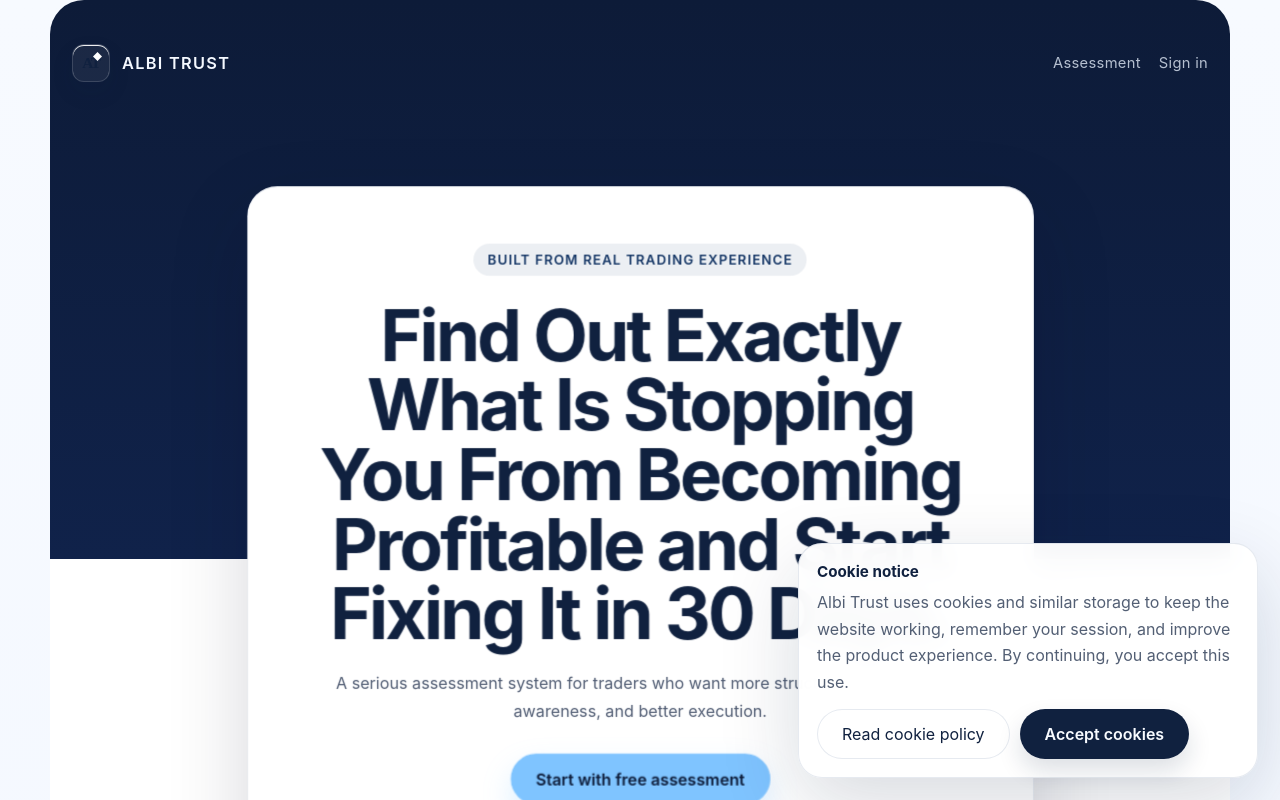
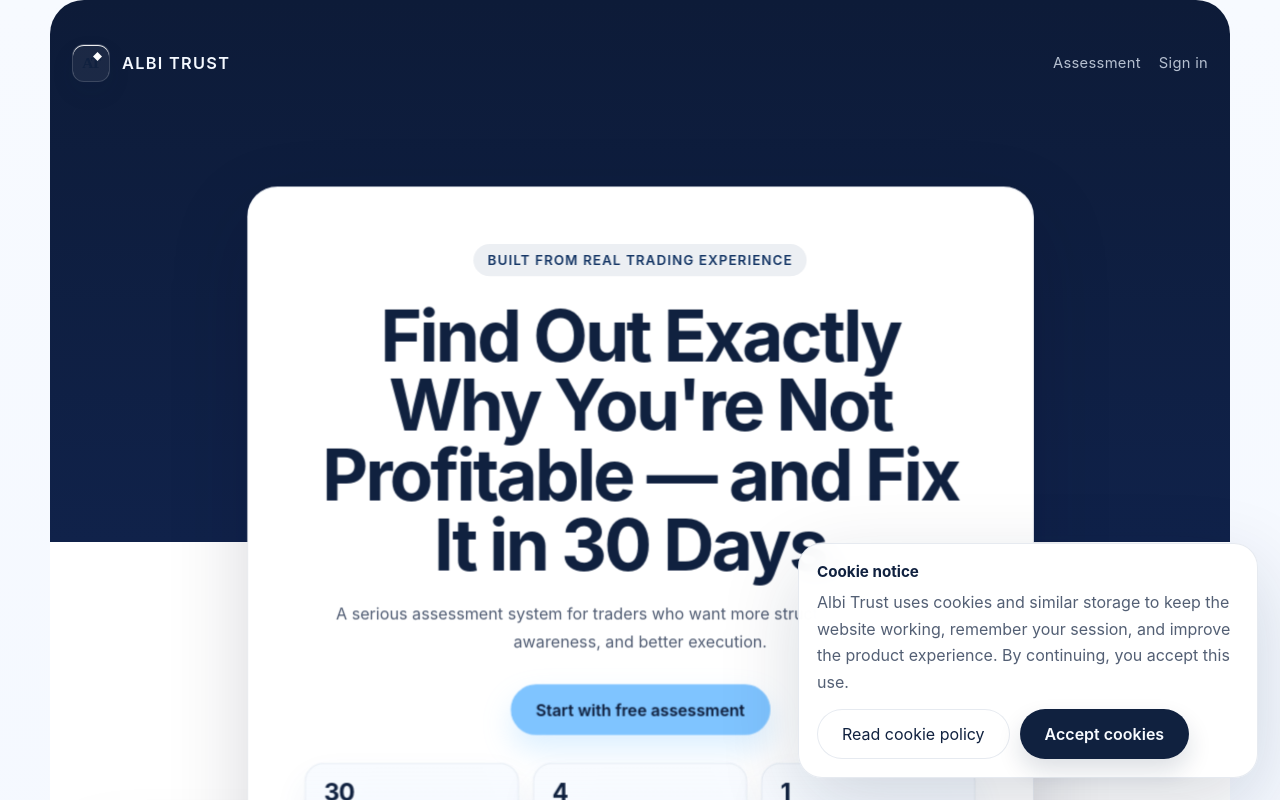
Before and after one commit to mohamadalbi123/albi-trust.com, a Next.js app: page / in a window 1280 px wide. Shown: the top 800 px of the page. Built offline with nearby package versions, Linux system fonts and the light colour scheme.

Commit message:
Refine homepage headline

```diff
--- a/app/components/HomeHeroCard.js
+++ b/app/components/HomeHeroCard.js
@@ -48,7 +48,7 @@ export function HomeHeroCard() {
       onMouseLeave={handlePointerLeave}
     >
       <div className="eyebrow">Built from real trading experience</div>
-      <h1>Find Out Exactly What Is Stopping You From Becoming Profitable and Start Fixing It in 30 Days.</h1>
+      <h1>Find Out Exactly Why You're Not Profitable — and Fix It in 30 Days.</h1>
       <p>
         A serious assessment system for traders who want more structure, clearer self-awareness, and better execution.
       </p>
```
